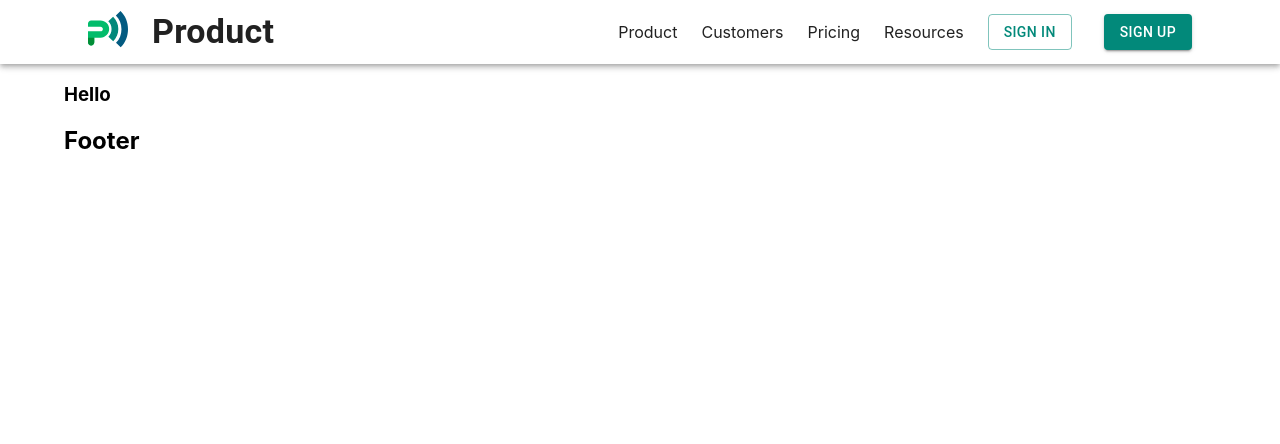
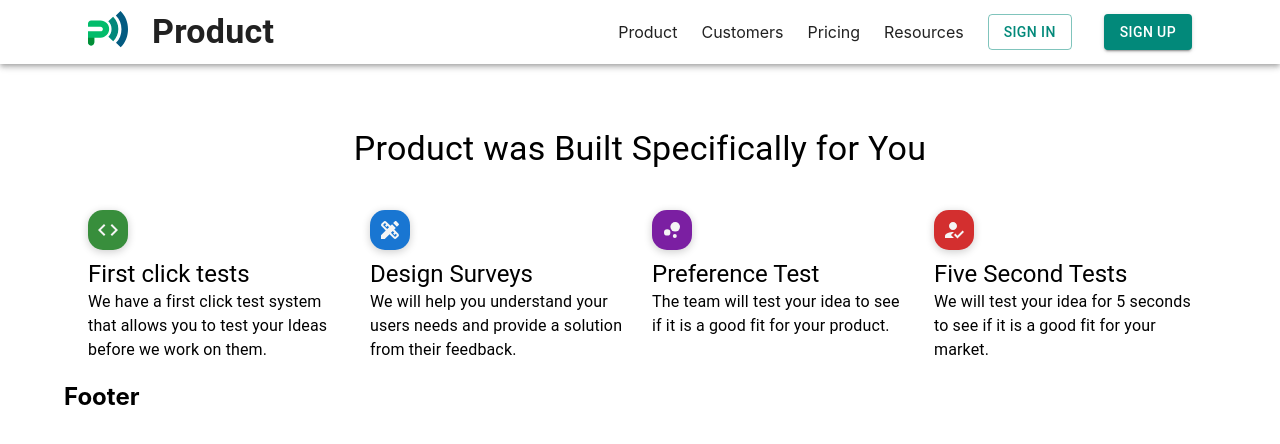
Before and after one commit to muchirijane/next-product-site, a Next.js app: page / in a window 1280 px wide. Shown: the top 444 px of the page. Built offline with nearby package versions, Linux system fonts and the light colour scheme.

Commit message:
added the feature section

```diff
--- /dev/null
+++ b/components/Feature.js
@@ -0,0 +1,112 @@
+import * as React from "react"
+import Container from "@mui/material/Container"
+import Typography from "@mui/material/Typography"
+import Grid from "@mui/material/Grid"
+import Box from "@mui/material/Box"
+import CodeIcon from "@mui/icons-material/Code"
+import DesignServicesIcon from "@mui/icons-material/DesignServices"
+import BubbleChartIcon from "@mui/icons-material/BubbleChart"
+import HowToRegIcon from "@mui/icons-material/HowToReg"
+import { grey, blue, red, green, purple } from "@mui/material/colors"
+
+const Feature = () => {
+  return (
+    <Container maxWidth="lg" mt={5}>
+      <Typography variant="h4" sx={{ textAlign: "center", mt: 8 }}>
+        Product was Built Specifically for You
+      </Typography>
+
+      <Grid container spacing={3} mt={2}>
+        <Grid item xs={12} sm={6} md={3}>
+          <Box
+            mb={1}
+            sx={{
+              width: "40px",
+              height: "40px",
+              backgroundColor: green[700],
+              borderRadius: "15px",
+              display: "flex",
+              justifyContent: "center",
+              alignItems: "center",
+              boxShadow: "0px 2px 8px rgba(0, 0, 0, 0.2)",
+            }}
+          >
+            <CodeIcon sx={{ color: grey["A100"] }} />
+          </Box>
+          <Typography variant="h5">First click tests</Typography>
+          <Typography variant="body1">
+            We have a first click test system that allows you to test your Ideas
+            before we work on them.
+          </Typography>
+        </Grid>
+        <Grid item xs={12} sm={6} md={3}>
+          <Box
+            mb={1}
+            sx={{
+              width: "40px",
+              height: "40px",
+              backgroundColor: blue[700],
+              borderRadius: "15px",
+              display: "flex",
+              justifyContent: "center",
+              alignItems: "center",
+              boxShadow: "0px 2px 8px rgba(0, 0, 0, 0.2)",
+            }}
+          >
+            <DesignServicesIcon sx={{ color: grey["A100"] }} />
+          </Box>
+          <Typography variant="h5">Design Surveys</Typography>
+          <Typography variant="body1">
+            We will help you understand your users needs and provide a solution from
+            their feedback.
+          </Typography>
+        </Grid>
+        <Grid item xs={12} sm={6} md={3}>
+          <Box
+            mb={1}
+            sx={{
+              width: "40px",
+              height: "40px",
+              backgroundColor: purple[700],
+              borderRadius: "15px",
+              display: "flex",
+              justifyContent: "center",
+              alignItems: "center",
+              boxShadow: "0px 2px 8px rgba(0, 0, 0, 0.2)",
+            }}
+          >
+            <BubbleChartIcon sx={{ color: grey["A100"] }} />
+          </Box>
+          <Typography variant="h5">Preference Test</Typography>
+          <Typography variant="body1">
+            The team will test your idea to see if it is a good fit for your product.
+          </Typography>
+        </Grid>
+        <Grid item xs={12} sm={6} md={3}>
+          <Box
+            mb={1}
+            sx={{
+              width: "40px",
+              height: "40px",
+              backgroundColor: red[700],
+              borderRadius: "15px",
+              display: "flex",
+              justifyContent: "center",
+              alignItems: "center",
+              boxShadow: "0px 2px 8px rgba(0, 0, 0, 0.2)",
+            }}
+          >
+            <HowToRegIcon sx={{ color: grey["A100"] }} />
+          </Box>
+          <Typography variant="h5">Five Second Tests</Typography>
+          <Typography variant="body1">
+            We will test your idea for 5 seconds to see if it is a good fit for your
+            market.
+          </Typography>
+        </Grid>
+      </Grid>
+    </Container>
+  )
+}
+
+export default Feature
--- a/components/Navbar.js
+++ b/components/Navbar.js
@@ -78,7 +78,6 @@ const Navbar = () => {
                     <MenuIcon />
                   </IconButton>
                   <Menu
-                    id="menu-appbar"
                     sx={{ padding: "20px 30px" }}
                     anchorEl={anchorEl}
                     anchorOrigin={{
@@ -151,7 +150,7 @@ const Navbar = () => {
                   <Box sx={{ display: "flex", alignItems: "center" }}>
                     <Link
                       className={classes.link}
-                      href="/product"
+                      href="/"
                       color="inherit"
                       underline="none"
                       mr={3}
--- a/pages/_document.js
+++ b/pages/_document.js
@@ -10,7 +10,7 @@ class MyDocument extends Document {
             href="https://fonts.googleapis.com/css2?family=Poppins:wght@300;400;600;700&display=swap"
             rel="stylesheet"
           />
-          <meta name="viewport" content="width=device-width, initial-scale=1.0" />
+
           <meta name="theme-color" content={theme.palette.primary.main} />
         </Head>
         <body>
--- a/pages/index.js
+++ b/pages/index.js
@@ -1,10 +1,11 @@
 import Layout from "../components/layout/layout"
 import Container from "@mui/material/Container"
+import Feature from "../components/Feature"
 export default function Home() {
   return (
     <Layout>
       <Container maxWidth="lg">
-        <h3>Hello</h3>
+        <Feature />
       </Container>
     </Layout>
   )
```
